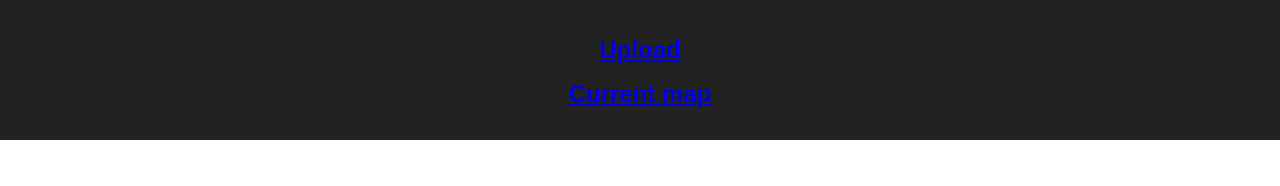
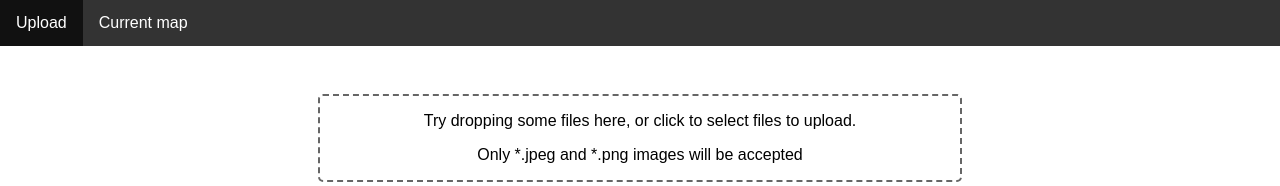
Before and after one commit to xzjia/memory-map, a React (Create React App) app: page / in a window 1280 px wide. Shown: the top 186 px of the page. Built offline with nearby package versions, Linux system fonts and the light colour scheme; no server answers.

Commit message:
Styling with top bar and upload button

```diff
--- a/src/App.css
+++ b/src/App.css
@@ -2,25 +2,68 @@
   text-align: center;
 }
 
-.App-logo {
-  animation: App-logo-spin infinite 20s linear;
-  height: 80px;
+.menu-bar {
+  list-style-type: none;
+  margin: 0;
+  padding: 0;
+  overflow: hidden;
+  background-color: #333;
 }
 
-.App-header {
-  background-color: #222;
-  height: 100px;
-  padding: 20px;
-  color: white;
+.menu-item {
+  float: left;
 }
 
-.App-title {
-  font-size: 1.5em;
+.menu-item a {
+  display: block;
+  color: white;
+  text-align: center;
+  padding: 14px 16px;
+  text-decoration: none;
 }
 
-.App-intro {
-  font-size: large;
-  margin-top: 3em;
+/* Change the link color to #111 (black) on hover */
+.menu-item a:hover {
+  background-color: #111;
+}
+
+.upload-button {
+  display: inline-block;
+  border-radius: 4px;
+  background-color: #1f2421;
+  border: none;
+  color: #ffffff;
+  text-align: center;
+  font-size: 16px;
+  padding: 15px 32px;
+  transition: all 0.5s;
+  cursor: pointer;
+  margin: 5px;
+}
+
+.upload-button span {
+  cursor: pointer;
+  display: inline-block;
+  position: relative;
+  transition: 0.5s;
+}
+
+.upload-button span:after {
+  content: "\00bb";
+  position: absolute;
+  opacity: 0;
+  top: 0;
+  right: -20px;
+  transition: 0.5s;
+}
+
+.upload-button:hover span {
+  padding-right: 25px;
+}
+
+.upload-button:hover span:after {
+  opacity: 1;
+  right: 0;
 }
 
 .map-container {
@@ -34,6 +77,14 @@
   height: 60px;
 }
 
+.upload-preview-container {
+  margin: 0;
+}
+
+.upload-preview-item {
+  padding: 0.7em;
+}
+
 .upload-preview {
   border-radius: 50%;
   width: 100px;
@@ -43,14 +94,8 @@
 }
 
 .place-input {
-  width: 20%;
+  width: 50%;
+  padding: 12px 20px;
+  margin: 8px 0;
+  box-sizing: border-box;
 }
-
-@keyframes App-logo-spin {
-  from {
-    transform: rotate(0deg);
-  }
-  to {
-    transform: rotate(360deg);
-  }
-}
--- a/src/App.jsx
+++ b/src/App.jsx
@@ -16,14 +16,14 @@ class App extends Component {
       <div className="App">
         <Router>
           <div>
-            <header className="App-header">
-              <Link to="/">
-                <h1 className="App-title">Upload</h1>
-              </Link>
-              <Link to={`/${this.props.currentUserSecret}`}>
-                <h1 className="App-title">Current map</h1>
-              </Link>
-            </header>
+            <ul className="menu-bar">
+              <li className="menu-item">
+                <Link to="/">Upload</Link>
+              </li>
+              <li className="menu-item">
+                <Link to={`/${this.props.currentUserSecret}`}>Current map</Link>
+              </li>
+            </ul>
             <Route exact path="/" component={PhotoUploader} />
             <Route
               exact
--- a/src/containers/PhotoUploader.jsx
+++ b/src/containers/PhotoUploader.jsx
@@ -38,16 +38,17 @@ class PhotoUploader extends Component {
                 onClick={() =>
                   this.props.uploadPhotos(this.props.uploadPending)
                 }
+                className="upload-button"
               >
-                Upload
+                <span>Upload</span>
               </button>
             </div>
           ) : (
             ""
           )}
-          <ul>
+          <ul className="upload-preview-container">
             {this.props.uploadPending.map((f, index) => (
-              <div key={f.name} className="photo-preview">
+              <div key={f.name} className="upload-preview-item">
                 <img
                   className="upload-preview"
                   src={f.preview}
```
